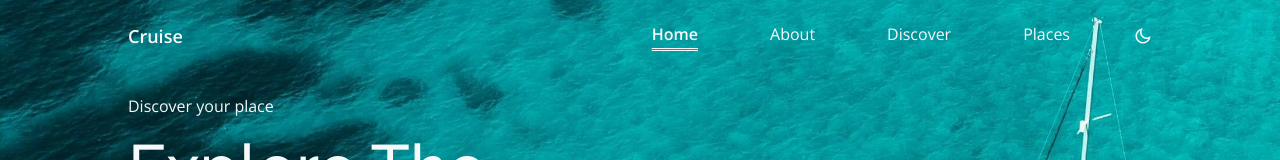
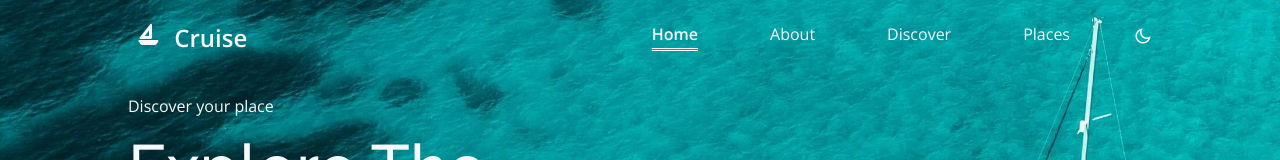
Before and after one commit to oMoFoLaYaN/Cruise, a React (Vite) app: page / in a window 1280 px wide. Shown: the top 160 px of the page. Built offline with nearby package versions, Linux system fonts and the light colour scheme.

Commit message:
added an icon to the logo

```diff
--- a/src/components/Navbar.jsx
+++ b/src/components/Navbar.jsx
@@ -39,9 +39,9 @@ const Navbar = () => {
       >
         <a
           href="#"
-          className={`font-bold text-lg text-${color} dark:text-water-100`}
+          className={`font-bold text-2xl text-${color} dark:text-water-100`}
         >
-          Cruise
+          <i className="ri-sailboat-line m-2"></i> Cruise
         </a>
         <ul className="md:flex hidden gap-y-10 flex-row md:gap-x-16">
           {navLinks.map((nav, index) => (
```
